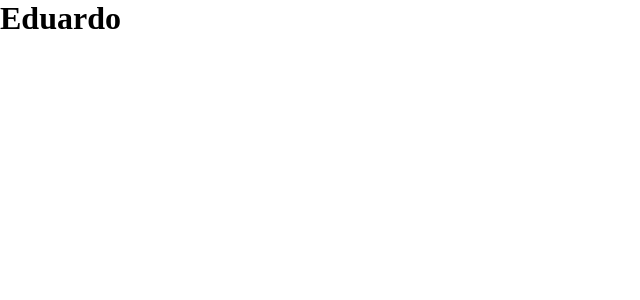
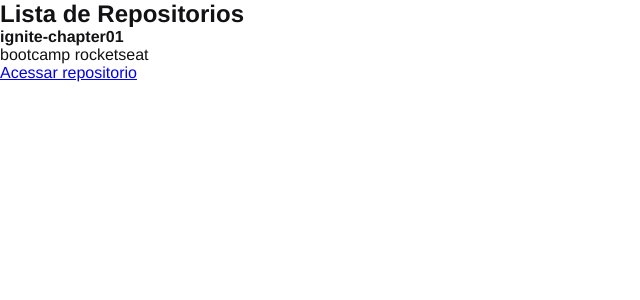
Before and after one commit to sleduardo20/ignite-chapter01, a React app: page / in a window 1280 px wide. Shown: the top 300 px of the page, without its empty margins (0-640 px from the left). Built offline with nearby package versions, Linux system fonts and the light colour scheme.

Commit message:
(feat)🧠: create firsts components

```diff
--- a/src/App.jsx
+++ b/src/App.jsx
@@ -1,5 +1,6 @@
+import RepositoryList from './components/RepositoryList'
 import './styles/GlobalStyles.scss'
 
-export function App(){
-  return <h1>Eduardo</h1>
-}
+export const App = () => {
+  return <RepositoryList />
+};
--- /dev/null
+++ b/src/components/RepositoryItem.jsx
@@ -0,0 +1,14 @@
+const RepositoryItem = ({repository}) => {
+  return (
+    <li>
+      <strong>{repository.name || 'Default'}</strong>
+      <p>{repository.description}</p>
+
+      <a href={repository.link}>
+        Acessar repositorio
+      </a>
+    </li>
+  )
+};
+
+export default RepositoryItem;
--- /dev/null
+++ b/src/components/RepositoryList.jsx
@@ -0,0 +1,20 @@
+import RepositoryItem from "./RepositoryItem"
+
+const RepositoryList = () => {
+  const repository = {
+    name:'ignite-chapter01',
+    description: 'bootcamp rocketseat',
+    link: 'https://github.com/sleduardo20/ignite-chapter01'
+  }
+  return (
+    <section className="repository-list">
+      <h1>Lista de Repositorios</h1>
+
+      <ul>
+       <RepositoryItem repository={repository} />
+      </ul>
+    </section>
+  )
+}
+
+export default RepositoryList;
--- a/src/styles/GlobalStyles.scss
+++ b/src/styles/GlobalStyles.scss
@@ -5,5 +5,6 @@
 }
 
 body {
-  font: 'Arial', sans-serif;
+  font: 16px 'Helvetica Neue', Arial, Helvetica, sans-serif;
+  color: #121214;
 }
```
